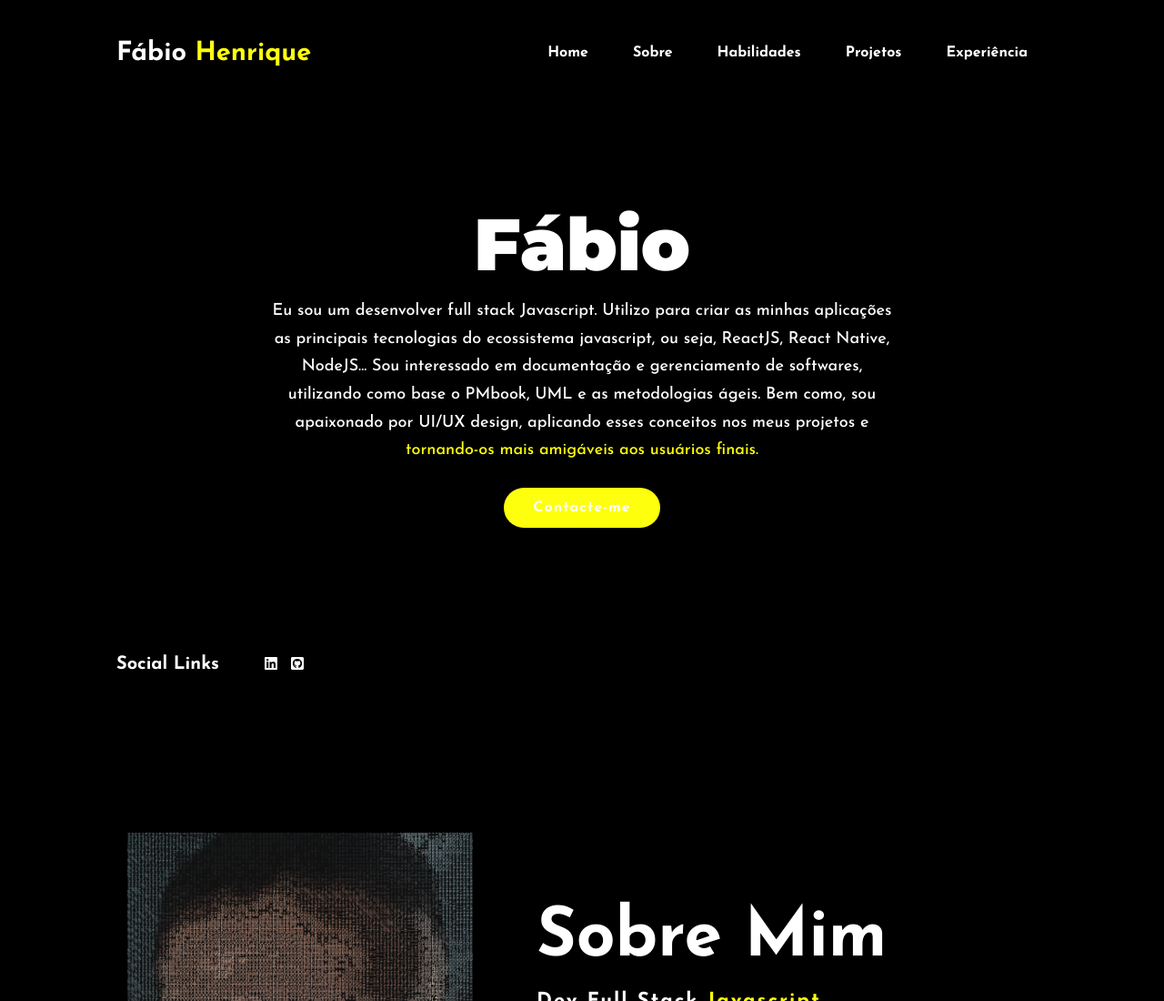
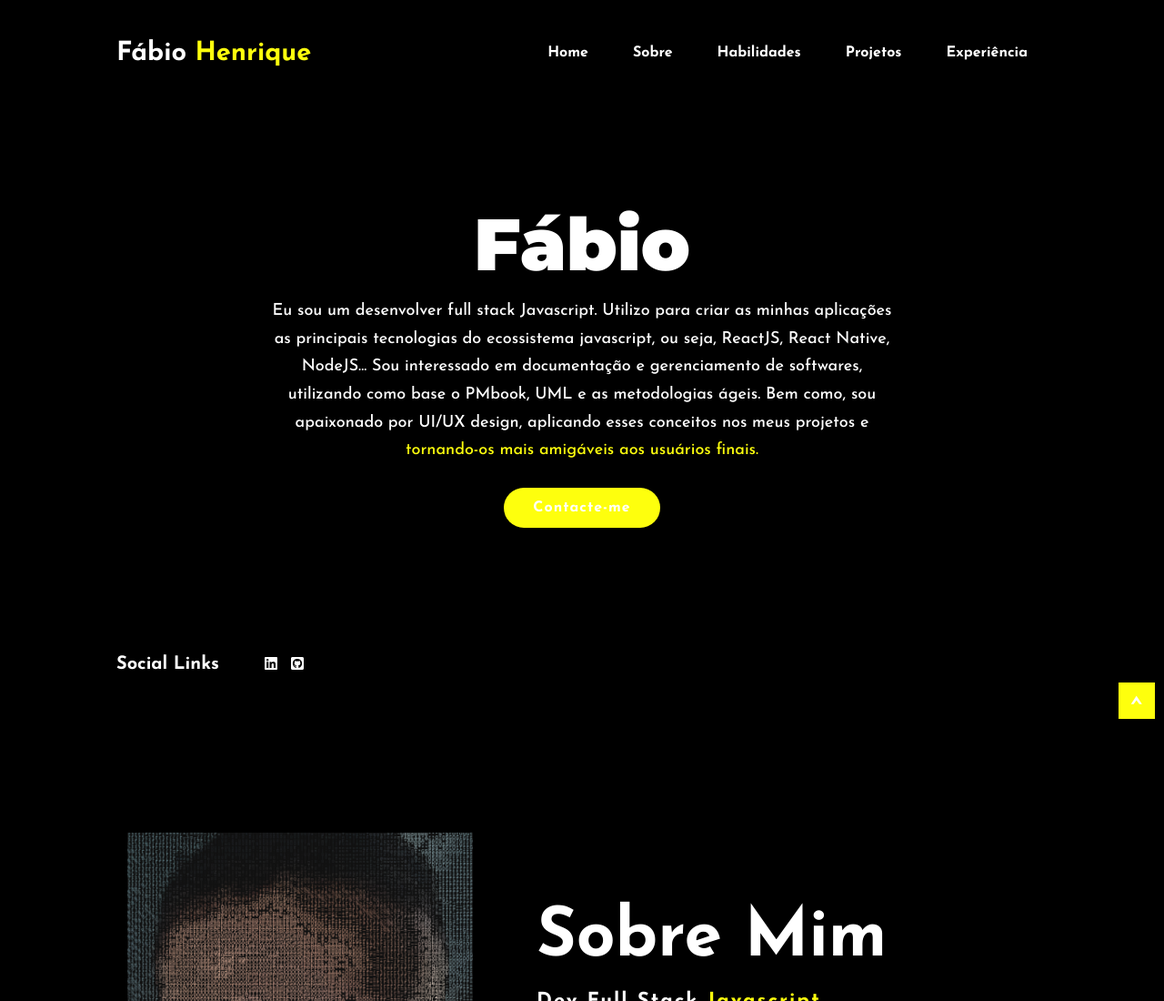
Before and after one commit to FabioKido/portfolio-v2, a plain HTML site: page index.html in a window 1280 px wide. Shown: the top 1100 px of the page at 91% size. Drawn offline with nearby package versions, Linux system fonts and the light colour scheme.

Commit message:
chore: go home button link

```diff
--- a/index.html
+++ b/index.html
@@ -193,6 +193,10 @@
         <a href="https://github.com/FabioKido" target="_blank"><i class="fa-brands fa-github-square"></i></a>
       </div>
     </div>
+
+    <div id="go-home">
+      <a href="#home"><span>^</span></a>
+    </div>
   </main>
 
   <footer>
--- a/script.js
+++ b/script.js
@@ -1,17 +1,18 @@
 let menubar = document.querySelector('nav');
-
-const removeClassOfNav = () => menubar.classList.remove('nav-scrolled');
+let gohomebox = document.querySelector('#go-home');
 
 window.addEventListener("scroll", (event) => {
   let scroll = this.scrollY;
   if (scroll > 0) {
-    menubar.classList.add('nav-scrolled');
+    menubar.classList.add('hide');
+    gohomebox.classList.remove('hide');
   } else {
-    removeClassOfNav();
+    menubar.classList.remove('hide');
+    gohomebox.classList.add('hide');
   }
 });
 
-menubar.onmouseover = removeClassOfNav;
+menubar.onmouseover = () => menubar.classList.remove('hide');
 
 
 const sr = ScrollReveal({
--- a/style.css
+++ b/style.css
@@ -48,7 +48,7 @@ nav {
   z-index: 10;
 }
 
-.nav-scrolled {
+.hide {
   opacity: 0;
   transition-duration: .4s;
 }
@@ -472,4 +472,30 @@ footer>p>a:hover {
   background: var(--color-principal);
 }
 
+#go-home {
+  position: fixed;
+  bottom: 0;
+  right: 0;
+
+  width: 40px;
+  height: 40px;
+  margin: 10px;
+
+  background-color: var(--color-principal);
+}
+
+#go-home a {
+  position: relative;
+  text-decoration: none;
+}
+
+#go-home a span {
+  position: absolute;
+  top: 10px;
+  left: 8px;
+
+  color: white;
+  font-size: 50px;
+}
+
 /* Responsive */
```
